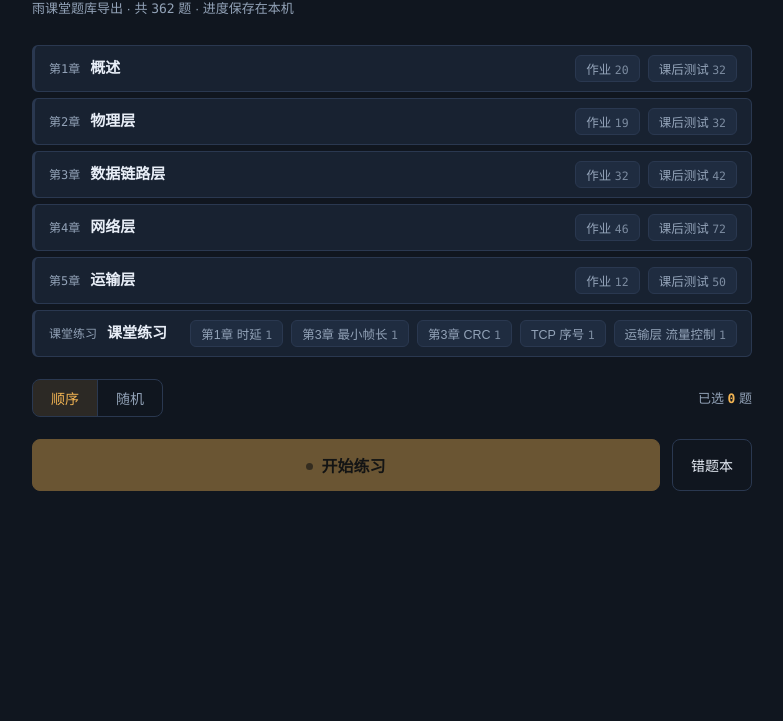
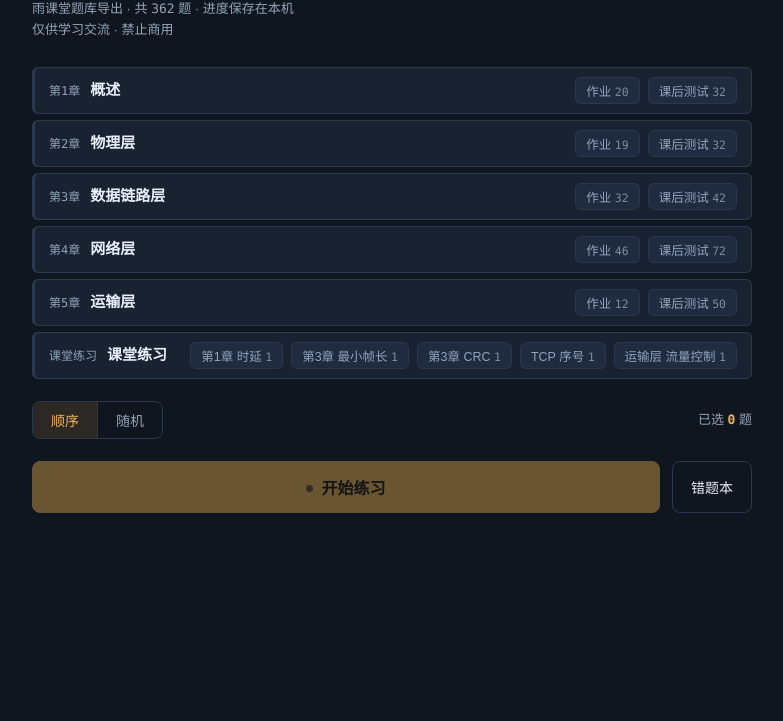
Before and after one commit to jia1lei2tang3/data-comm-practice, a plain HTML site: page index.html in a window 1280 px wide. Shown: the part 79-800 px from the top of the page, without its empty margins (248-1031 px from the left). Drawn offline with Linux system fonts and the light colour scheme.

Commit message:
首页增加禁止商用声明

```diff
--- a/index.html
+++ b/index.html
@@ -204,6 +204,7 @@
     <header class="home-head">
       <h1 class="home-title">数据通信与网络 · 练习题</h1>
       <div class="home-sub">雨课堂题库导出 · 共 <span id="totalCount" class="mono"></span> 题 · 进度保存在本机</div>
+      <div class="home-sub">仅供学习交流 · 禁止商用</div>
     </header>
 
     <div class="stack" id="stack"></div>
```
